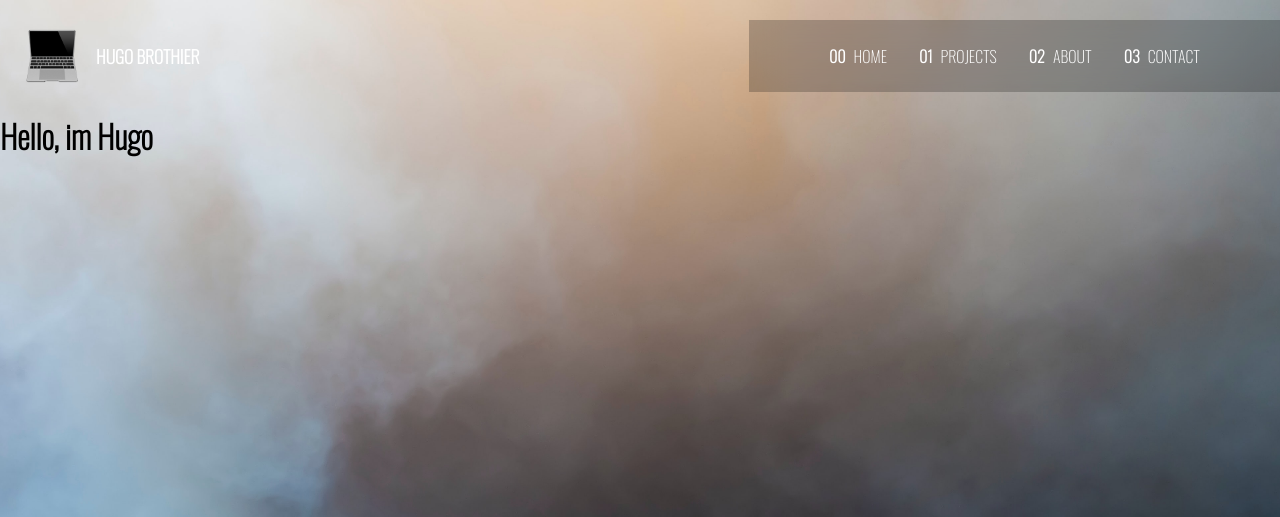
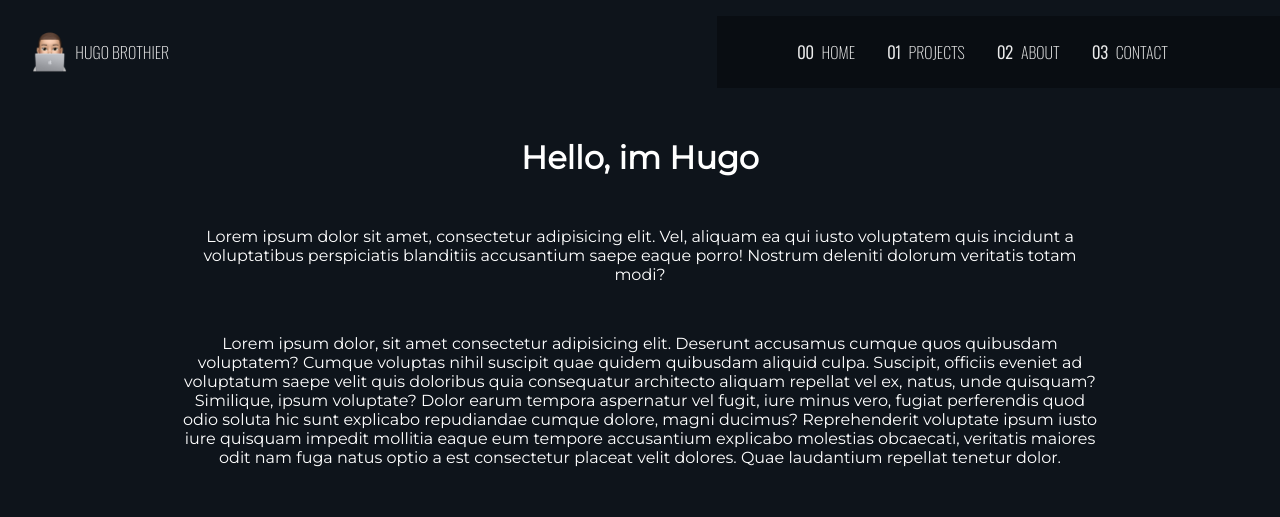
Before and after one commit to hgobr/portfolio, a plain HTML site: page index.html in a window 1280 px wide. Shown: the top 517 px of the page. Drawn offline with nearby package versions, Linux system fonts and the light colour scheme.

Commit message:
nav bar update

```diff
--- a/index.html
+++ b/index.html
@@ -4,10 +4,15 @@
     <meta charset="UTF-8" />
     <meta http-equiv="X-UA-Compatible" content="IE=edge" />
     <meta name="viewport" content="width=device-width, initial-scale=1.0" />
+    <link rel="icon" href="medias/hbicon01.png" type="image/png" />
     <link rel="preconnect" href="https://fonts.googleapis.com" />
     <link rel="preconnect" href="https://fonts.gstatic.com" crossorigin />
     <link
       href="https://fonts.googleapis.com/css2?family=Oswald:wght@200&display=swap"
+      rel="stylesheet"
+    />
+    <link
+      href="https://fonts.googleapis.com/css2?family=Montserrat&display=swap"
       rel="stylesheet"
     />
     <link rel="stylesheet" href="style.css" />
@@ -19,8 +24,8 @@
     <header class="mainHeader">
       <div class="wrapNav">
         <div class="wrapLogo">
-          <img src="./medias/dev.png" alt="logo" class="logo" />
-          <span class="">HUGO BROTHIER</span>
+          <img src="./medias/hbicon01.png" alt="logo" class="logo" />
+          <a href="index.html"><span class="textLogo">HUGO BROTHIER</span></a>
         </div>
 
         <button
@@ -34,22 +39,44 @@
         <nav>
           <ul id="mainNav" dataVisible="false" class="mainNav">
             <li class="active">
-              <a href=""><span aria-hidden="true">00</span>HOME</a>
+              <a href="#home"><span aria-hidden="true">00</span>HOME</a>
             </li>
             <li>
-              <a href=""><span aria-hidden="true">01</span>PROJECTS</a>
+              <a href="#projects"><span aria-hidden="true">01</span>PROJECTS</a>
             </li>
             <li>
-              <a href=""><span aria-hidden="true">02</span>ABOUT</a>
+              <a href="#about"><span aria-hidden="true">02</span>ABOUT</a>
             </li>
             <li>
-              <a href=""><span aria-hidden="true">03</span>CONTACT</a>
+              <a href="#contact"><span aria-hidden="true">03</span>CONTACT</a>
             </li>
+            <div class="underline"></div>
           </ul>
         </nav>
       </div>
-
-      <h1>Hello, im Hugo</h1>
+      <div class="test">
+        <h1>Hello, im Hugo</h1>
+        <p>
+          Lorem ipsum dolor sit amet, consectetur adipisicing elit. Vel, aliquam
+          ea qui iusto voluptatem quis incidunt a voluptatibus perspiciatis
+          blanditiis accusantium saepe eaque porro! Nostrum deleniti dolorum
+          veritatis totam modi?
+        </p>
+        <p>
+          Lorem ipsum dolor, sit amet consectetur adipisicing elit. Deserunt
+          accusamus cumque quos quibusdam voluptatem? Cumque voluptas nihil
+          suscipit quae quidem quibusdam aliquid culpa. Suscipit, officiis
+          eveniet ad voluptatum saepe velit quis doloribus quia consequatur
+          architecto aliquam repellat vel ex, natus, unde quisquam? Similique,
+          ipsum voluptate? Dolor earum tempora aspernatur vel fugit, iure minus
+          vero, fugiat perferendis quod odio soluta hic sunt explicabo
+          repudiandae cumque dolore, magni ducimus? Reprehenderit voluptate
+          ipsum iusto iure quisquam impedit mollitia eaque eum tempore
+          accusantium explicabo molestias obcaecati, veritatis maiores odit nam
+          fuga natus optio a est consectetur placeat velit dolores. Quae
+          laudantium repellat tenetur dolor.
+        </p>
+      </div>
     </header>
   </body>
 </html>
--- a/style.css
+++ b/style.css
@@ -10,11 +10,8 @@ html {
 }
 
 body {
-  background-image: url(./medias/hamish-weir-aYEUXnVG8tg-unsplash.jpg);
-  background-size: cover;
-  background-repeat: no-repeat;
-  background-position: center;
-  overflow-x: hidden;
+  background-color: #0e141b;
+  height: 200vh;
 }
 
 .sr-only {
@@ -31,31 +28,46 @@ body {
 
 /* main header */
 
-.wrapLogo {
-  display: flex;
-  align-items: center;
-  font-weight: bold;
-  transition: ease-in-out 0.2s;
-  color: rgb(255, 255, 255);
-  text-shadow: 0px 0px px #000000;
-}
-
-.wrapLogo:hover {
-  transform: scale(1.1);
-  cursor: pointer;
-}
-
-.logo {
-  margin: 2rem;
-  margin-right: 1rem;
-  height: 3rem;
-}
-
 .wrapNav {
   display: flex;
   align-items: center;
   justify-content: space-between;
   user-select: none;
+  position: sticky;
+  top: 1rem;
+  margin-top: 1rem;
+  margin-left: 2rem;
+}
+
+.wrapLogo {
+  display: flex;
+  align-items: center;
+  transition: ease-in-out 0.2s;
+  color: rgb(236, 236, 236);
+  text-shadow: 0px 0px px #000000;
+}
+
+.wrapLogo > a {
+  text-decoration: inherit;
+  color: inherit;
+}
+
+.textLogo:hover {
+  cursor: pointer;
+  text-shadow: -1px -1px 0 rgba(255, 255, 255, 0.2),
+    1px -1px 0 rgba(255, 255, 255, 0.2), -1px 1px 0 rgba(255, 255, 255, 0.2),
+    1px 1px 0 rgba(255, 255, 255, 0.2);
+  -webkit-transition: all 0.5s;
+  -moz-transition: all 0.5s;
+  -o-transition: all 0.5s;
+  transition: all 0.5s;
+  color: rgb(255, 255, 255);
+}
+
+.logo {
+  /* margin: 2rem; */
+  margin-right: 0.5rem;
+  height: 2.5rem;
 }
 
 .mobileNavButton {
@@ -68,23 +80,51 @@ body {
   padding: 0;
   margin: 0;
   gap: 2rem;
-  background: rgba(0, 0, 0, 0.219);
+  background: rgba(0, 0, 0, 0.3);
 }
 
-@supports (backdrop-filter: blur(1rem)) {
+@supports (backdrop-filter: blur(0.5rem)) {
   .mainNav {
-    backdrop-filter: blur(1rem);
+    backdrop-filter: blur(0.5rem);
   }
 }
 
 .mainNav a {
   text-decoration: none;
-  color: rgb(255, 255, 255);
+  color: rgb(236, 236, 236);
+  position: relative;
 }
 
 .mainNav a > [aria-hidden='true'] {
   font-weight: bold;
   margin-inline-end: 0.5em;
+}
+
+.mainNav a::after {
+  content: '';
+  position: absolute;
+  background-color: #008ed7;
+  height: 3px;
+  width: 0;
+  left: 0;
+  bottom: -5px;
+  border-radius: 3px;
+  transition: 0.3s;
+}
+
+.mainNav a:hover::after {
+  width: 100%;
+}
+
+.mainNav a:hover {
+  text-shadow: -1px -1px 0 rgba(255, 255, 255, 0.2),
+    1px -1px 0 rgba(255, 255, 255, 0.2), -1px 1px 0 rgba(255, 255, 255, 0.2),
+    1px 1px 0 rgba(255, 255, 255, 0.2);
+  -webkit-transition: all 0.5s;
+  -moz-transition: all 0.5s;
+  -o-transition: all 0.5s;
+  transition: all 0.5s;
+  color: rgb(255, 255, 255);
 }
 
 @media (max-width: 35em) {
@@ -121,7 +161,7 @@ body {
     border: 0;
     width: 2rem;
     aspect-ratio: 1;
-    top: 2rem;
+    top: 1rem;
     right: 2rem;
   }
 
@@ -134,6 +174,9 @@ body {
   .mainNav a > span[aria-hidden] {
     display: none;
   }
+  .wrapLogo {
+    text-align: center;
+  }
 }
 
 @media (min-width: 35em) {
@@ -143,3 +186,11 @@ body {
     gap: (1.5rem, 5vw, 3rem);
   }
 }
+
+.test > h1,
+p {
+  font-family: 'Montserrat', sans-serif;
+  color: rgb(255, 255, 255);
+  text-align: center;
+  margin: 50px 180px;
+}
```
Also changed, not shown: medias/hbicon01.png (added).
